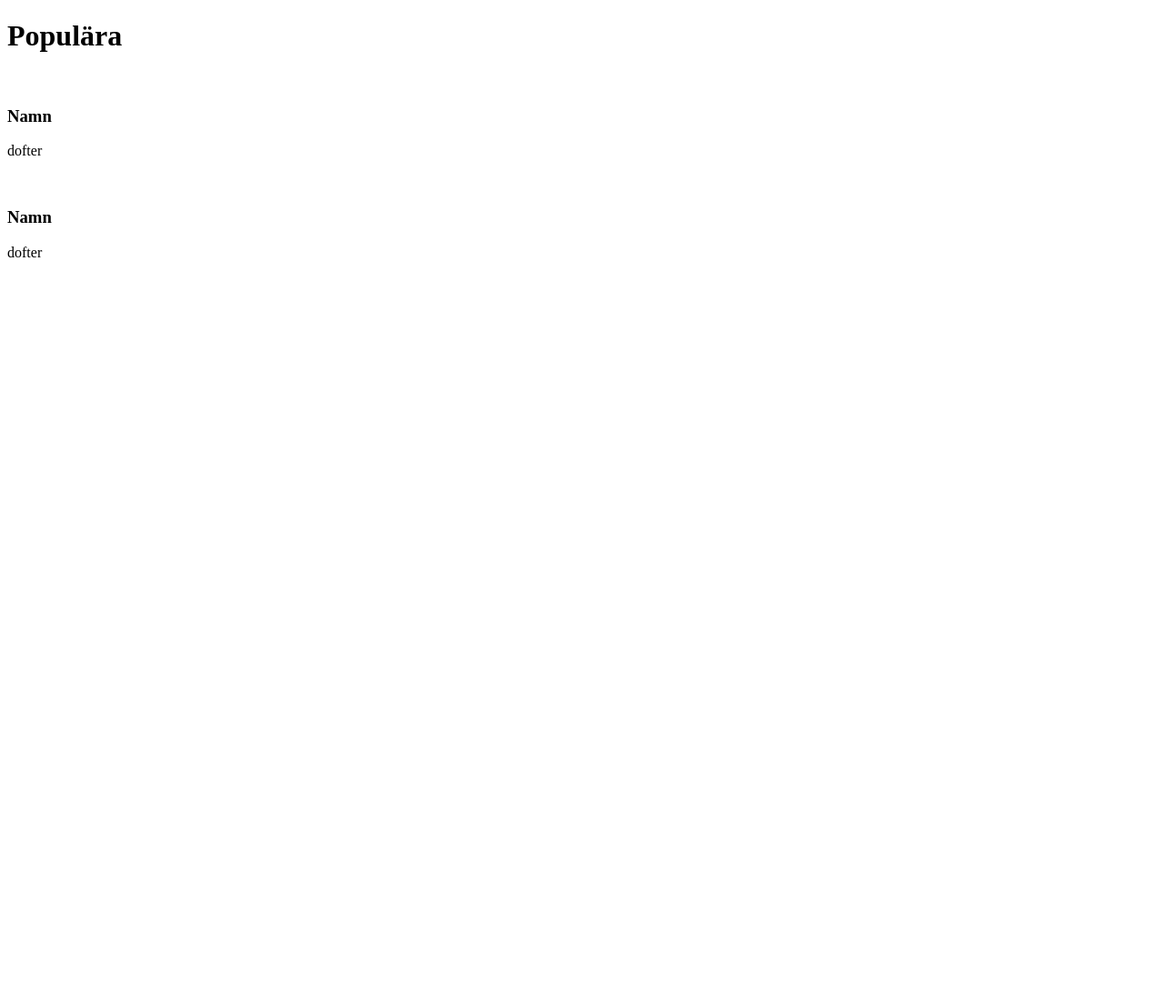
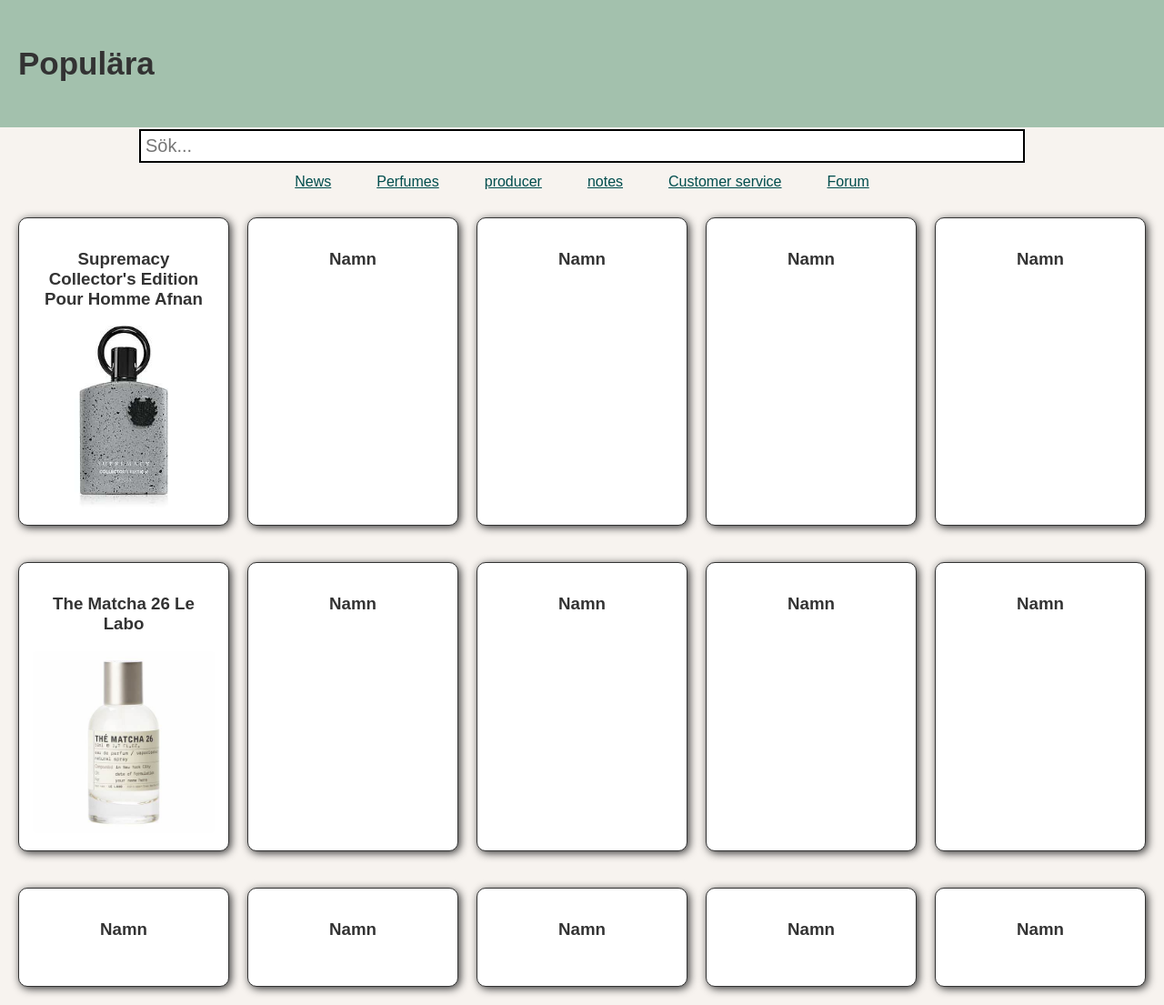
Before and after one commit to Dantebrus/Slutprojekt--Dante-Brusberg, a plain HTML site: page Produkt/Populär.html in a window 1280 px wide. Shown: the whole page at 91% size. Before the commit the page ends 800 px from the top, so only its background shows below. Drawn offline with Linux system fonts and the light colour scheme.

Commit message:
23-05-25

```diff
--- a/Produkt/Populär.html
+++ b/Produkt/Populär.html
@@ -3,23 +3,117 @@
 <head>
     <meta charset="UTF-8">
     <meta name="viewport" content="width=device-width, initial-scale=1.0" >
+    <link rel="stylesheet" href="Style.Css">
     <title>Document</title>
 </head>
 <body>
+    <div class="container"></div>
+
         <header>
             <h1>Populära</h1>
         </header>
 
+        <section class="search">
+            <input type="text" placeholder="Sök...">
+        </section>
+
+        <nav class="nav">
+            <ul>
+                <li><a href="#">News</a></li>
+                <li><a href="#">Perfumes</a></li>
+                <li><a href="#">producer</a></li>
+                <li><a href="#">notes</a></li>
+                <li><a href="#">Customer service</a></li>
+                <li><a href="#">Forum</a></li>
+            </ul>
+
+        </nav>
+
         <div class="lista">
+
             <div class="ruta">
+                <h3>Supremacy Collector's Edition Pour Homme Afnan</h3>
+                <a href="Supremacy.html"><img src="14363983.jpg" alt=""></a>
+            </div>
+
+            <div class="ruta">
+                <h3>Namn</h3>
                 <img src="" alt="">
+            </div>
+
+            <div class="ruta">
                 <h3>Namn</h3>
-            <p>dofter</p>
+                <img src="" alt="">
             </div>
+
             <div class="ruta">
+                <h3>Namn</h3>
                 <img src="" alt="">
+            </div>
+
+            <div class="ruta">
                 <h3>Namn</h3>
-            <p>dofter</p>
+                <img src="" alt="">
+            </div>
+
+        </div>
+
+        <div class="lista">
+
+            <div class="ruta">
+                <h3>The Matcha 26 Le Labo</h3>
+                <a href="Matcha26.html"><img src="OIP (1).jpg" alt=""></a>
+            </div>
+
+            <div class="ruta">
+                <h3>Namn</h3>
+                <img src="" alt="">
+            </div>
+
+            <div class="ruta">
+                <h3>Namn</h3>
+                <img src="" alt="">
+            </div>
+
+            <div class="ruta">
+                <h3>Namn</h3>
+                <img src="" alt="">
+            </div>
+
+            <div class="ruta">
+                <h3>Namn</h3>
+                <img src="" alt="">
+            </div>
+
+        </div>
+
+        <div class="lista">
+
+            <div class="ruta">
+                <h3>Namn</h3>
+                <a href=""><img src="" alt=""></a>
+            </div>
+
+            <div class="ruta">
+                <h3>Namn</h3>
+                <img src="" alt="">
+            </div>
+
+            <div class="ruta">
+                <h3>Namn</h3>
+                <img src="" alt="">
+            </div>
+
+            <div class="ruta">
+                <h3>Namn</h3>
+                <img src="" alt="">
+            </div>
+
+            <div class="ruta">
+                <h3>Namn</h3>
+                <img src="" alt="">
+            </div>
+
         </div>
     </div>
 </body>
--- a/Produkt/Style.Css
+++ b/Produkt/Style.Css
@@ -13,13 +13,13 @@ header
     display: flex;
     align-items: center;
     justify-content: flex-start;
-    height: 150px;
+    height: 100px;
     padding: 20px;
 }
 header h1
 {
     margin: 0;
-    font-size: 50px
+    font-size: 35px
 }
 
 .search
@@ -41,3 +41,65 @@ header h1
     font-size: 25px;
     color: #333333;
 }
+
+.lista
+{
+    display: flex;
+    flex-wrap: wrap;
+    justify-content: center;
+    gap: 20px;
+    padding: 20px;
+}
+
+.ruta
+{
+    background-color: white;
+    border: 1px solid #333333;
+    border-radius: 10px;
+    width: 200px;
+    text-align: center;
+    box-shadow: 2px 2px 10px;
+    padding: 15px;
+}
+
+.ruta:hover
+{
+    color: #a3c1ad;
+}
+
+.ruta img
+{
+    width: 100%;
+    border-radius: 5px;
+}
+
+footer
+{
+    background-color: #dddddd;
+    padding: 20px;
+    margin-top: 40px;
+}
+
+.nav > ul
+{
+    list-style-type: none;
+    margin: 0;
+    padding: 0;
+    display: flex;
+    justify-content: center;
+    gap: 20px;
+
+}
+
+.nav a
+{
+    color: #004d4d;
+    padding: 10px 15px;
+    display: block;
+}
+
+.nav a:hover
+{
+    background-color: #e0dcd7;
+    border-radius: 5px;
+}
```
Also changed, not shown: Produkt/Index.html (+12 -12 lines), Produkt/Matcha26.html (added, +11 -0 lines), Produkt/Supremacy.html (added, +40 -0 lines), Produkt/14363983.jpg (added), Produkt/OIP (1).jpg (added). Lines whose indentation alone changed are shown as unchanged.
